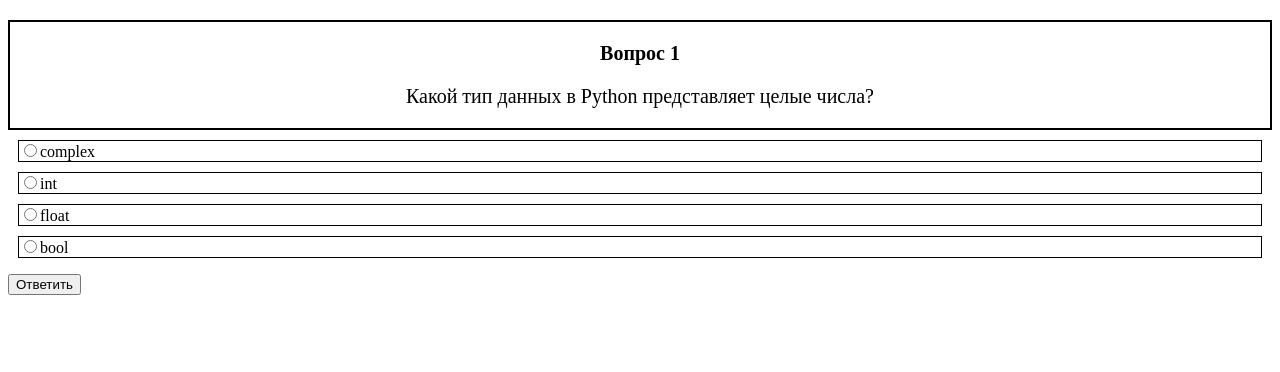
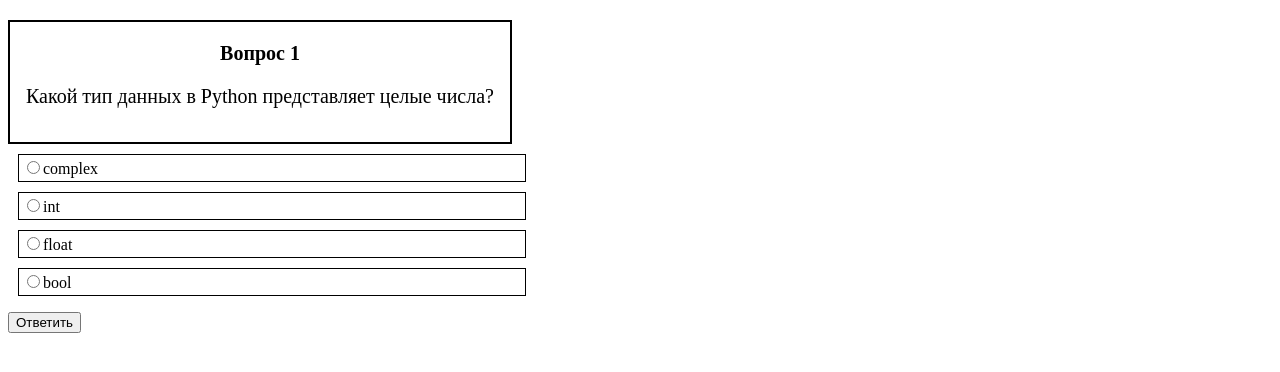
Before and after one commit to Wo1f27/knowledge_tests_site, a Django app: page / in a window 1280 px wide. Shown: the part 47-419 px from the top of the page. Run offline with Django 4.2, Linux system fonts and the light colour scheme.

Commit message:
Update style.css

```diff
--- a/static/style.css
+++ b/static/style.css
@@ -2,9 +2,14 @@
     text-align: center;
     font-size: 20px;
     border: 2px solid #000;
+    height: 120px;
+    width: 500px;
 }
 
 .border_ans {
     border: 1px solid #000;
     margin: 10px;
+    height: 20px;
+    width: 500px;
+    padding: 3px;
 }
```
